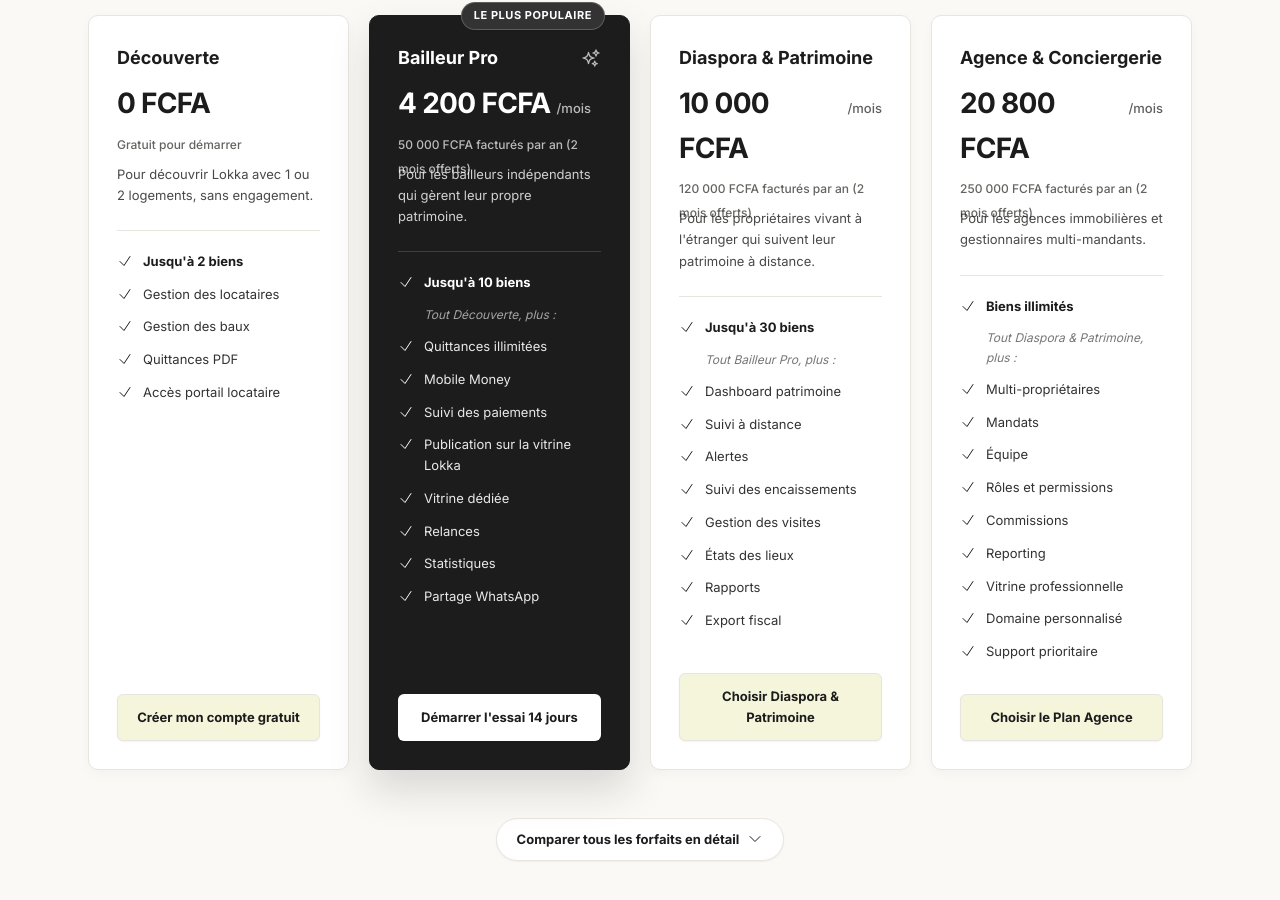
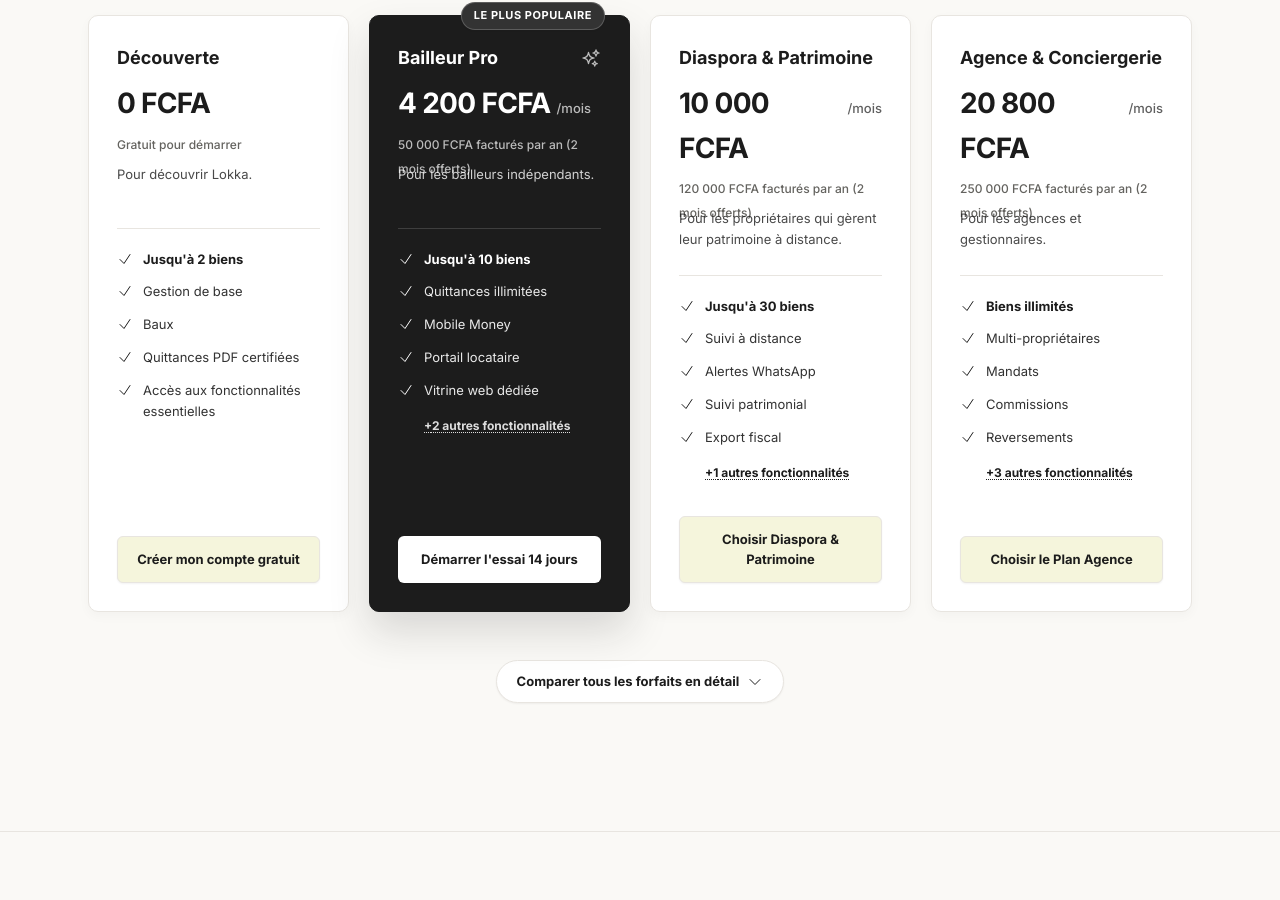
Before and after one commit to Kesjs/locative, a Next.js app: page / in a window 1280 px wide. Shown: the part 6136-7036 px from the top of the page. Built offline with nearby package versions, Linux system fonts and the light colour scheme.

Commit message:
Update Pricing.tsx

```diff
--- a/components/landing/Pricing.tsx
+++ b/components/landing/Pricing.tsx
@@ -43,13 +43,13 @@
     annualPrice: "0 FCFA",
     period: "",
     annualDetail: "Gratuit pour démarrer",
-    description: "Pour découvrir Lokka avec 1 ou 2 logements, sans engagement.",
+    description: "Pour découvrir Lokka.",
     bienLabel: "Jusqu'à 2 biens",
     features: [
-      "Gestion des locataires",
-      "Gestion des baux",
-      "Quittances PDF",
-      "Accès portail locataire",
+      "Gestion de base",
+      "Baux",
+      "Quittances PDF certifiées",
+      "Accès aux fonctionnalités essentielles",
     ],
     cta: "Créer mon compte gratuit",
     popular: false,
@@ -60,17 +60,15 @@
     annualPrice: "4 200 FCFA",
     period: "/mois",
     annualDetail: "50 000 FCFA facturés par an (2 mois offerts)",
-    description: "Pour les bailleurs indépendants qui gèrent leur propre patrimoine.",
+    description: "Pour les bailleurs indépendants.",
     bienLabel: "Jusqu'à 10 biens",
     features: [
       "Quittances illimitées",
       "Mobile Money",
-      "Suivi des paiements",
-      "Publication sur la vitrine Lokka",
-      "Vitrine dédiée",
-      "Relances",
+      "Portail locataire",
+      "Vitrine web dédiée",
+      "Distribution des biens",
       "Statistiques",
-      "Partage WhatsApp",
     ],
     cta: "Démarrer l'essai 14 jours",
     popular: true,
@@ -82,17 +80,14 @@
     annualPrice: "10 000 FCFA",
     period: "/mois",
     annualDetail: "120 000 FCFA facturés par an (2 mois offerts)",
-    description: "Pour les propriétaires vivant à l'étranger qui suivent leur patrimoine à distance.",
+    description: "Pour les propriétaires qui gèrent leur patrimoine à distance.",
     bienLabel: "Jusqu'à 30 biens",
     features: [
-      "Dashboard patrimoine",
       "Suivi à distance",
-      "Alertes",
-      "Suivi des encaissements",
-      "Gestion des visites",
-      "États des lieux",
-      "Rapports",
+      "Alertes WhatsApp",
+      "Suivi patrimonial",
       "Export fiscal",
+      "Fonctionnalités Pro",
     ],
     cta: "Choisir Diaspora & Patrimoine",
     popular: false,
@@ -103,23 +98,23 @@
     annualPrice: "20 800 FCFA",
     period: "/mois",
     annualDetail: "250 000 FCFA facturés par an (2 mois offerts)",
-    description: "Pour les agences immobilières et gestionnaires multi-mandants.",
+    description: "Pour les agences et gestionnaires.",
     bienLabel: "Biens illimités",
     features: [
       "Multi-propriétaires",
       "Mandats",
-      "Équipe",
-      "Rôles et permissions",
       "Commissions",
-      "Reporting",
-      "Vitrine professionnelle",
+      "Reversements",
+      "Jusqu'à 5 agents",
       "Domaine personnalisé",
-      "Support prioritaire",
+      "Fonctionnalités avancées",
     ],
     cta: "Choisir le Plan Agence",
     popular: false,
   },
 ];
+
+const CARD_FEATURE_CAP = 4; // + bienLabel = 5 lignes max visibles par card
 
 // Le tableau comparatif est dérivé de PLANS : union ordonnée de tous les
 // libellés (bienLabel + features), un seul passage, aucune donnée ajoutée.
@@ -280,12 +275,7 @@
                       />
                       <span>{plan.bienLabel}</span>
                     </li>
-                    {i > 0 && (
-                      <li className="text-[12px] italic opacity-60 pl-[26px]">
-                        Tout {PLANS[i - 1].name}, plus :
-                      </li>
-                    )}
-                    {plan.features.map((feature, j) => (
+                    {plan.features.slice(0, CARD_FEATURE_CAP).map((feature, j) => (
                       <li key={j} className="flex items-start gap-2.5 text-[13px]">
                         <CheckIcon
                           className="h-4 w-4 shrink-0 mt-0.5"
@@ -294,6 +284,18 @@
                         <span className="opacity-90">{feature}</span>
                       </li>
                     ))}
+                    {plan.features.length > CARD_FEATURE_CAP && (
+                      <li>
+                        <button
+                          type="button"
+                          onClick={() => setShowComparison(true)}
+                          className="text-[12px] font-bold underline decoration-dotted underline-offset-2 pl-[26px] cursor-pointer"
+                          style={{ color: plan.popular ? "rgba(255,255,255,0.85)" : "#1C1C1C" }}
+                        >
+                          +{plan.features.length - CARD_FEATURE_CAP} autres fonctionnalités
+                        </button>
+                      </li>
+                    )}
                   </ul>
                 </div>
               </div>
```
